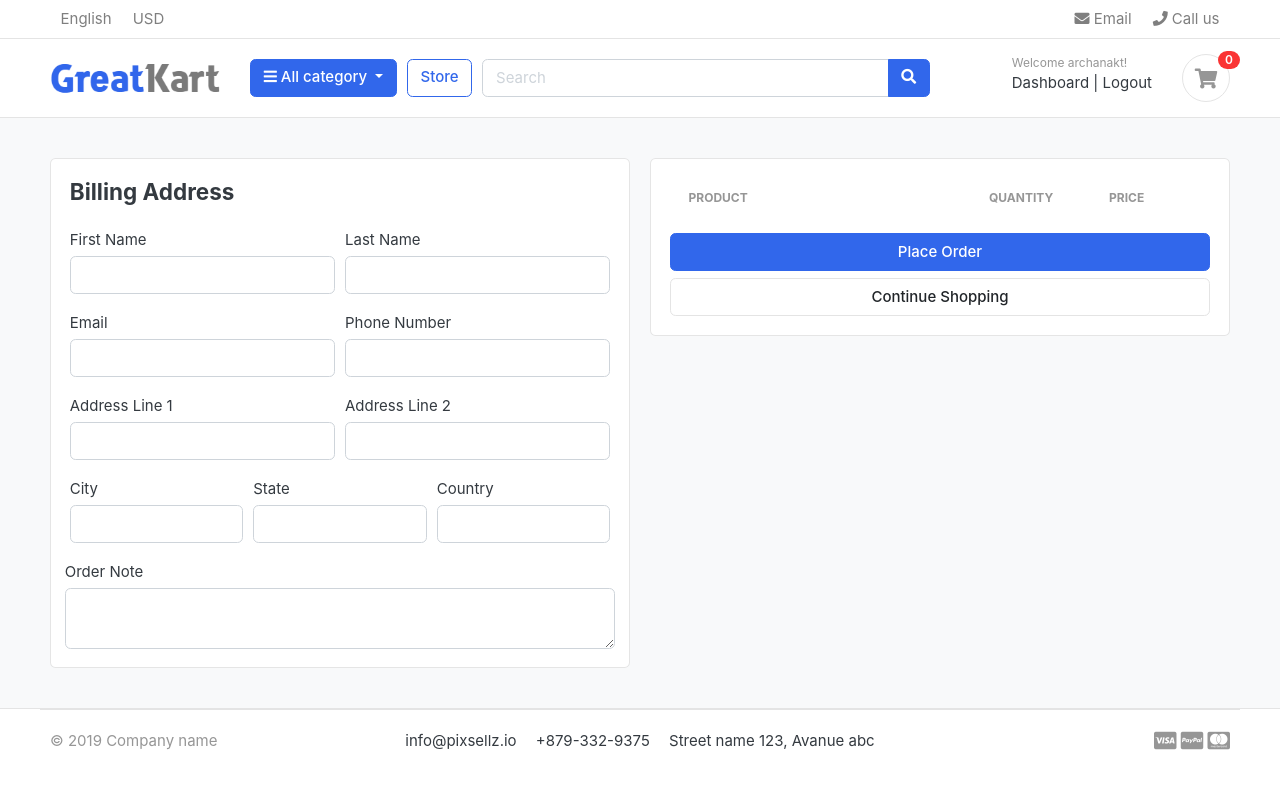
After one commit to archana-kt/greatkart-django, a Django app: page /cart/checkout/ in a window 1280 px wide. The commit adds this page. Run offline with Django 4.2, Linux system fonts and the light colour scheme; a user stored in the database is signed in; data comes from the database, SQL or seed files in the repository; both versions use the stored data as it was after the commit; lists and menus that the app fills with data are empty; some libraries are stand-ins or nearby versions; some web fonts are replaced.

Commit message:
handle cart and checkout pagefor the logged in users

```diff
--- a/carts/context_processors.py
+++ b/carts/context_processors.py
@@ -9,7 +9,10 @@ def counter(request):
     else:
         try:
             cart = Cart.objects.filter(cart_id=_cart_id(request))
-            cart_items = CartItem.objects.all().filter(cart=cart[:1])
+            if request.user.is_authenticated:
+                cart_items = CartItem.objects.all().filter(user=request.user)
+            else:
+                cart_items = CartItem.objects.all().filter(cart=cart[:1])
             for cart_item in cart_items:
                 cart_count += cart_item.quantity
         except Cart.DoesNotExist:
--- a/carts/models.py
+++ b/carts/models.py
@@ -1,5 +1,6 @@
 from django.db import models
 from store.models import Product, Variation
+from accounts.models import Account
 # Create your models here.
 
 
@@ -12,6 +13,7 @@ class Cart(models.Model):
 
 
 class CartItem(models.Model):
+    user = models.ForeignKey(Account, on_delete=models.CASCADE, null=True)
     product = models.ForeignKey(Product, on_delete=models.CASCADE)
     variations = models.ManyToManyField(Variation, blank=True)
     cart = models.ForeignKey(Cart, on_delete=models.CASCADE, null=True)
--- a/carts/urls.py
+++ b/carts/urls.py
@@ -8,4 +8,6 @@ urlpatterns = [
          views.remove_cart, name='remove_cart'),
     path('remove_cart_item/<int:product_id>/<int:cart_item_id>',
          views.remove_cart_item, name='remove_cart_item'),
+
+    path('checkout/', views.checkout, name='checkout')
 ]
--- a/carts/views.py
+++ b/carts/views.py
@@ -5,6 +5,7 @@ from .models import Cart, CartItem
 # Create your views here.
 from django.core.exceptions import ObjectDoesNotExist
 from django.http import HttpResponse
+from django.contrib.auth.decorators import login_required
 
 
 def _cart_id(request):
@@ -15,70 +16,139 @@ def _cart_id(request):
 
 
 def add_cart(request, product_id):
-    product = Product.objects.get(id=product_id)
-    product_variation = []
-    if request.method == "POST":
-        for item in request.POST:
-            key = item
-            value = request.POST[key]
-            try:
-                variation = Variation.objects.get(product=product,
-                                                  variation_category__iexact=key, variation_value__iexact=value)
-                product_variation.append(variation)
-            except:
-                pass
+    current_user = request.user
+    product = Product.objects.get(id=product_id)  # get the product
+    # If the user is authenticated
+    if current_user.is_authenticated:
+        product_variation = []
+        if request.method == 'POST':
+            for item in request.POST:
+                key = item
+                value = request.POST[key]
 
-    try:
-        cart = Cart.objects.get(cart_id=_cart_id(request))
-    except Cart.DoesNotExist:
-        cart = Cart.objects.create(cart_id=_cart_id(request))
-    cart.save()
+                try:
+                    variation = Variation.objects.get(
+                        product=product, variation_category__iexact=key, variation_value__iexact=value)
+                    product_variation.append(variation)
+                except:
+                    pass
 
-    is_cart_item_exists = CartItem.objects.filter(
-        product=product, cart=cart).exists()
-    if is_cart_item_exists:
-        cart_item = CartItem.objects.filter(product=product, cart=cart)
-        ex_var_list = []
-        id = []
-        for item in cart_item:
-            existing_variation = item.variations.all()
-            ex_var_list.append(list(existing_variation))
-            id.append(item.id)
+        is_cart_item_exists = CartItem.objects.filter(
+            product=product, user=current_user).exists()
+        if is_cart_item_exists:
+            cart_item = CartItem.objects.filter(
+                product=product, user=current_user)
+            ex_var_list = []
+            id = []
+            for item in cart_item:
+                existing_variation = item.variations.all()
+                ex_var_list.append(list(existing_variation))
+                id.append(item.id)
 
-        if product_variation in ex_var_list:
-            # increase the cart item quantity
-            index = ex_var_list.index(product_variation)
-            item_id = id[index]
-            item = CartItem.objects.get(product=product, id=item_id)
-            item.quantity += 1
-            item.save()
+            if product_variation in ex_var_list:
+                # increase the cart item quantity
+                index = ex_var_list.index(product_variation)
+                item_id = id[index]
+                item = CartItem.objects.get(product=product, id=item_id)
+                item.quantity += 1
+                item.save()
 
+            else:
+                item = CartItem.objects.create(
+                    product=product, quantity=1, user=current_user)
+                if len(product_variation) > 0:
+                    item.variations.clear()
+                    item.variations.add(*product_variation)
+                item.save()
         else:
-            item = CartItem.objects.create(
-                product=product, quantity=1, cart=cart)
+            cart_item = CartItem.objects.create(
+                product=product,
+                quantity=1,
+                user=current_user,
+            )
             if len(product_variation) > 0:
-                item.variations.clear()
-                item.variations.add(*product_variation)
-            item.save()
+                cart_item.variations.clear()
+                cart_item.variations.add(*product_variation)
+            cart_item.save()
+        return redirect('cart')
+    # If the user is not authenticated
     else:
-        cart_item = CartItem.objects.create(
-            product=product,
-            quantity=1,
-            cart=cart,
-        )
-        if len(product_variation) > 0:
-            cart_item.variations.clear()
-            cart_item.variations.add(*product_variation)
-        cart_item.save()
-    return redirect('cart')
+        product_variation = []
+        if request.method == 'POST':
+            for item in request.POST:
+                key = item
+                value = request.POST[key]
+
+                try:
+                    variation = Variation.objects.get(
+                        product=product, variation_category__iexact=key, variation_value__iexact=value)
+                    product_variation.append(variation)
+                except:
+                    pass
+
+        try:
+            # get the cart using the cart_id present in the session
+            cart = Cart.objects.get(cart_id=_cart_id(request))
+        except Cart.DoesNotExist:
+            cart = Cart.objects.create(
+                cart_id=_cart_id(request)
+            )
+        cart.save()
+
+        is_cart_item_exists = CartItem.objects.filter(
+            product=product, cart=cart).exists()
+        if is_cart_item_exists:
+            cart_item = CartItem.objects.filter(product=product, cart=cart)
+            # existing_variations -> database
+            # current variation -> product_variation
+            # item_id -> database
+            ex_var_list = []
+            id = []
+            for item in cart_item:
+                existing_variation = item.variations.all()
+                ex_var_list.append(list(existing_variation))
+                id.append(item.id)
+
+            print(ex_var_list)
+
+            if product_variation in ex_var_list:
+                # increase the cart item quantity
+                index = ex_var_list.index(product_variation)
+                item_id = id[index]
+                item = CartItem.objects.get(product=product, id=item_id)
+                item.quantity += 1
+                item.save()
+
+            else:
+                item = CartItem.objects.create(
+                    product=product, quantity=1, cart=cart)
+                if len(product_variation) > 0:
+                    item.variations.clear()
+                    item.variations.add(*product_variation)
+                item.save()
+        else:
+            cart_item = CartItem.objects.create(
+                product=product,
+                quantity=1,
+                cart=cart,
+            )
+            if len(product_variation) > 0:
+                cart_item.variations.clear()
+                cart_item.variations.add(*product_variation)
+            cart_item.save()
+        return redirect('cart')
 
 
 def remove_cart(request, product_id, cart_item_id):
-    cart = Cart.objects.get(cart_id=_cart_id(request))
     product = get_object_or_404(Product, id=product_id)
     try:
-        cart_item = CartItem.objects.get(
-            product=product, cart=cart, id=cart_item_id)
+        if request.user.is_authenticated:
+            cart_item = CartItem.objects.get(
+                product=product, user=request.user, id=cart_item_id)
+        else:
+            cart = Cart.objects.get(cart_id=_cart_id(request))
+            cart_item = CartItem.objects.get(
+                product=product, cart=cart, id=cart_item_id)
         if cart_item.quantity > 1:
             cart_item.quantity -= 1
             cart_item.save()
@@ -90,10 +160,14 @@ def remove_cart(request, product_id, cart_item_id):
 
 
 def remove_cart_item(request, product_id, cart_item_id):
-    cart = Cart.objects.get(cart_id=_cart_id(request))
     product = get_object_or_404(Product, id=product_id)
-    cart_item = CartItem.objects.get(
-        product=product, cart=cart, id=cart_item_id)
+    if request.user.is_authenticated:
+        cart_item = CartItem.objects.get(
+            product=product, user=request.user, id=cart_item_id)
+    else:
+        cart = Cart.objects.get(cart_id=_cart_id(request))
+        cart_item = CartItem.objects.get(
+            product=product, cart=cart, id=cart_item_id)
     cart_item.delete()
     return redirect('cart')
 
@@ -102,8 +176,12 @@ def cart(request, total=0, quantity=0, cart_items=None):
     try:
         tax = 0
         grand_total = 0
-        cart = Cart.objects.get(cart_id=_cart_id(request))
-        cart_items = CartItem.objects.filter(cart=cart, is_active=True)
+        if request.user.is_authenticated:
+            cart_items = CartItem.objects.filter(
+                user=request.user, is_active=True)
+        else:
+            cart = Cart.objects.get(cart_id=_cart_id(request))
+            cart_items = CartItem.objects.filter(cart=cart, is_active=True)
         for cart_item in cart_items:
             total += (cart_item.product.price * cart_item.quantity)
             quantity += cart_item.quantity
@@ -120,3 +198,32 @@ def cart(request, total=0, quantity=0, cart_items=None):
         'grand_total': grand_total,
     }
     return render(request, 'store/cart.html', context)
+
+
+@login_required(login_url='login')
+def checkout(request, total=0, quantity=0, cart_items=None):
+    try:
+        tax = 0
+        grand_total = 0
+        if request.user.is_authenticated:
+            cart_items = CartItem.objects.filter(
+                user=request.user, is_active=True)
+        else:
+            cart = Cart.objects.get(cart_id=_cart_id(request))
+            cart_items = CartItem.objects.filter(cart=cart, is_active=True)
+        for cart_item in cart_items:
+            total += (cart_item.product.price * cart_item.quantity)
+            quantity += cart_item.quantity
+        tax = (2 * total)/100
+        grand_total = total + tax
+    except ObjectDoesNotExist:
+        pass
+
+    context = {
+        'total': total,
+        'quantity': quantity,
+        'cart_items': cart_items,
+        'tax': tax,
+        'grand_total': grand_total,
+    }
+    return render(request, 'store/checkout.html', context)
--- a/templates/store/cart.html
+++ b/templates/store/cart.html
@@ -105,7 +105,7 @@
                 <p class="text-center mb-3">
                     <img src="{% static './images/misc/payments.png'%}" height="26">
                 </p>
-                <a href="./place-order.html" class="btn btn-primary btn-block"> Checkout </a>
+                <a href="{% url 'checkout' %}" class="btn btn-primary btn-block"> Checkout </a>
                 <a href="{% url 'store' %}" class="btn btn-light btn-block">Continue Shopping</a>
             </div> <!-- card-body.// -->
             </div> <!-- card.// -->
--- /dev/null
+++ b/templates/store/checkout.html
@@ -0,0 +1,140 @@
+{% extends 'base.html' %}
+{% load static %}
+
+{% block content %}
+<section class="section-content padding-y bg">
+    <div class="container">
+
+    <!-- ============================ COMPONENT 1 ================================= -->
+    <div class="row">
+        <aside class="col-lg-6">
+    <div class="card">
+      <div class="card-body">
+        <h4 class="card-title mb-4">Billing Address</h4>
+        <form action="" method="POST">
+          {% csrf_token %}
+          <div class="form-row">
+            <div class="col form-group">
+              <label for="">First Name</label>
+              <input type="text" name="first_name" class="form-control" required>
+            </div>
+            <div class="col form-group">
+              <label for="">Last Name</label>
+              <input type="text" name="last_name" class="form-control" required>
+            </div>
+          </div>
+          <div class="form-row">
+            <div class="col form-group">
+              <label for="">Email</label>
+              <input type="email" name="email" class="form-control" required>
+            </div>
+            <div class="col form-group">
+              <label for="">Phone Number</label>
+              <input type="text" name="phone" class="form-control" required>
+            </div>
+          </div>
+          <div class="form-row">
+            <div class="col form-group">
+              <label for="">Address Line 1</label>
+              <input type="text" name="address_line_1" class="form-control" required>
+            </div>
+            <div class="col form-group">
+              <label for="">Address Line 2</label>
+              <input type="text" name="address_line_2" class="form-control">
+            </div>
+          </div>
+          <div class="form-row">
+            <div class="col form-group">
+              <label for="">City</label>
+              <input type="text" name="city" class="form-control" required>
+            </div>
+            <div class="col form-group">
+              <label for="">State</label>
+              <input type="text" name="state" class="form-control" required>
+            </div>
+            <div class="col form-group">
+              <label for="">Country</label>
+              <input type="text" name="country" class="form-control" required>
+            </div>
+            </div>
+            <div class="form-row">
+              <label for="">Order Note</label>
+              <textarea name="order_note" rows="2" class="form-control"></textarea>
+            </div>
+
+
+      </div>
+    </div> <!-- card.// -->
+
+        </aside> <!-- col.// -->
+        <aside class="col-lg-6">
+
+            <div class="card">
+            <div class="card-body">
+          <table class="table table-borderless table-shopping-cart">
+          <thead class="text-muted">
+          <tr class="small text-uppercase">
+            <th scope="col">Product</th>
+            <th scope="col" width="120">Quantity</th>
+            <th scope="col" width="120">Price</th>
+
+          </tr>
+          </thead>
+                    <tbody>
+                    {% for cart_item in cart_items %}
+                    <tr>
+                        <td>
+                            <figure class="itemside align-items-center">
+                                <div class="aside"><img src="{{cart_item.product.images.url}}" class="img-sm"></div>
+                                <figcaption class="info">
+                                    <a href="{{cart_item.product.get_url}}" class="title text-dark">{{cart_item.product.product_name}}</a>
+                                    <p class="text-muted small">
+
+                                        {% if cart_item.variations.all %}
+                                            {% for item in cart_item.variations.all %}
+                                            {{ item.variation_category | capfirst }} : {{ item.variation_value | capfirst }} <br>
+                                            {% endfor %}
+                                        {% endif %}
+                                    </p>
+                                </figcaption>
+                            </figure>
+                        </td>
+
+                        <td>
+                            <!-- col.// -->
+                                    <label for="">{{cart_item.quantity}}</label>
+                         </td>
+                        <td>
+                            <div class="price-wrap">
+                                <var class="price">${{cart_item.sub_total}}</var>
+                                <small class="text-muted"> ${{cart_item.product.price}} each </small>
+                            </div> <!-- price-wrap .// -->
+                        </td>
+
+                    </tr>
+                    {% endfor %}
+
+
+
+                    </tbody>
+                    </table>
+                    <button type="submit" name="submit" class="btn btn-primary btn-block">Place Order</button>
+                <a href="{% url 'store' %}" class="btn btn-light btn-block">Continue Shopping</a>
+                </form>
+            </div> <!-- card-body.// -->
+            </div> <!-- card.// -->
+
+    </aside> <!-- col.// -->
+
+
+    </div> <!-- row.// -->
+
+    <!-- ============================ COMPONENT 1 END .// ================================= -->
+
+    </div> <!-- container .//  -->
+    </section>
+    <!-- ========================= SECTION CONTENT END// ========================= -->
+    </body>
+    </html>
+
+{% endblock %}
```
Also changed, not shown: accounts/views.py (+58 -1 lines), carts/migrations/0003_cartitem_user.py (added), db.sqlite3.
